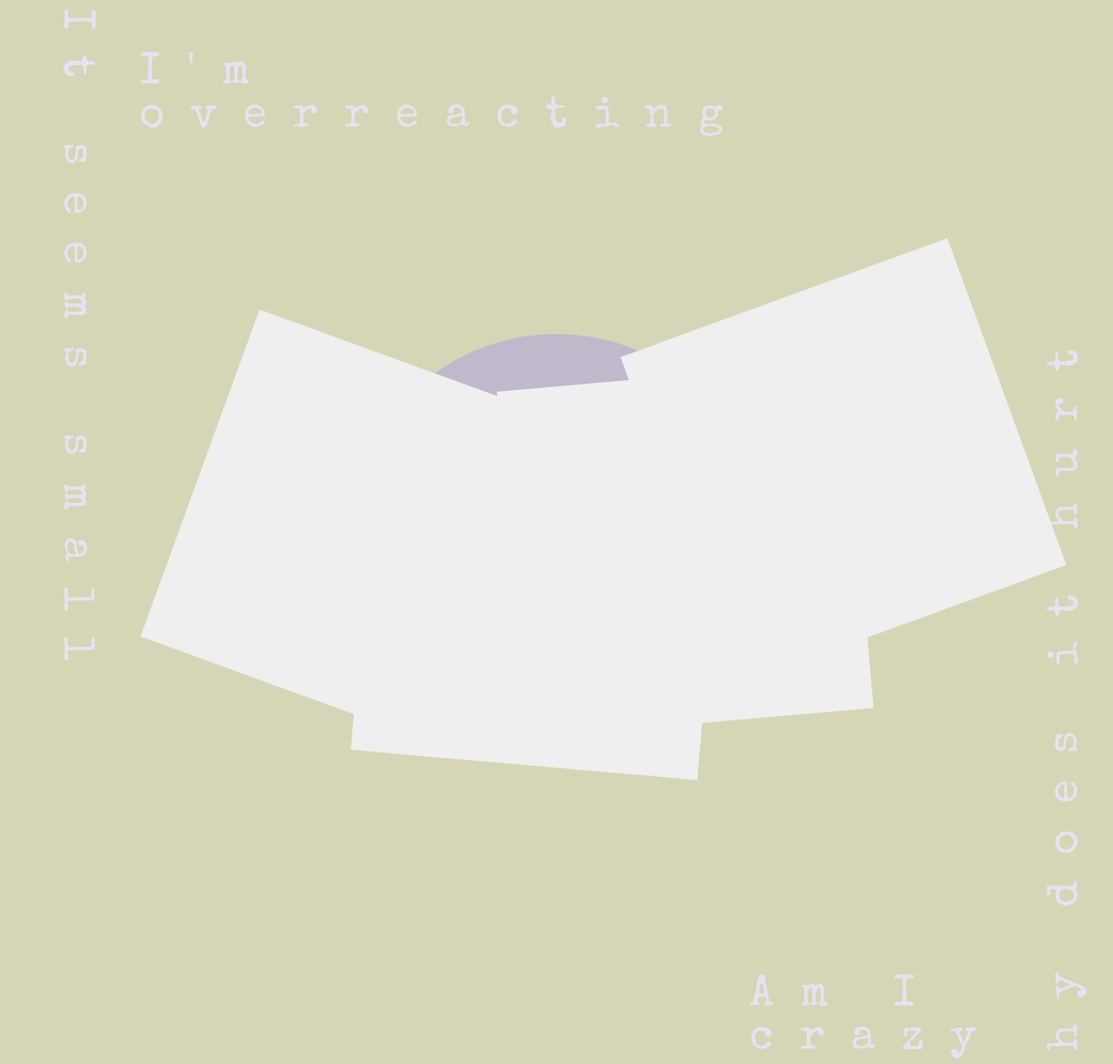
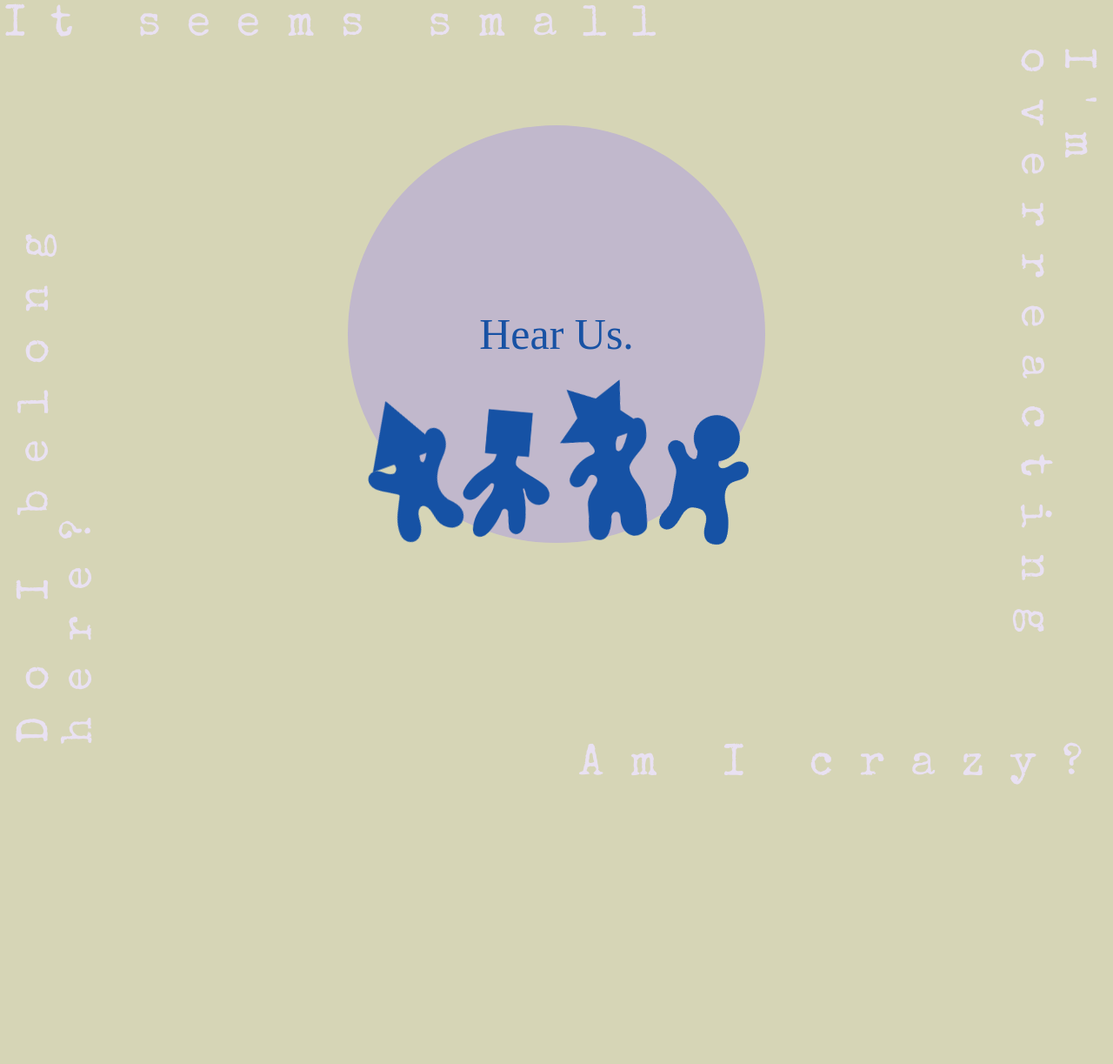
Before and after one commit to jannahho/issuesiteflexbox, a plain HTML site: page index.html in a window 1280 px wide. Shown: the top 1223 px of the page at 87% size. After the commit the page ends 910 px from the top, so only its background shows below. Drawn offline with nearby package versions, Linux system fonts and the light colour scheme; a web font is replaced by a local one.

Commit message:
Saved Work

```diff
--- a/index.html
+++ b/index.html
@@ -17,17 +17,59 @@
 
 </div> -->
 
-  <div class="bordertext">
-      <p class="bord1">It seems small</p>
-      <p class="bord2">Why does it hurt</p>
-      <p class="bord3">I'm overreacting</p>
-      <p class="bord4">Am I crazy</p>
+  <div class="bordertexttop">
+      <p1 class="bord1">It seems small</p1>
   </div>
 
+  <div class="bordertextbottom">
+      <p4 class="bord4">Am I crazy?</p4>
+  </div>
+
+<div class="middle">
+
+  <p2 class="bord2">Do I belong here?</p2>
+
+  <div class="maincontent">
       <div class="centercircle">
         <div class="centertext">Hear Us.</div>
+        <div class="alltxtpagebuttons">
+          <button class="trianglebutton" onclick="openForm1()"><img src="triangle.png" width="100px"></button>
+          <button class="squarebutton" onclick="openForm2()"><img src="square.png" width="100px"></button>
+          <button class="starbutton" onclick="openForm3()"><img src="star.png" width="100px"></button>
+          <button class="circlebutton" onclick="openForm4()"><img src="circle.png" width="100px"></button>
+        </div>
       </div>
 
+      <div class="allthetextpages">
+        <div class="popup" id="textpage1">
+          <h1 class="submissiontext">"I love Asian woman I would marry you guys"</h1>
+          <button onclick="document.location='whycare.html'">Why care?</button>
+          <button onclick="document.location='submitpage.html'">Submit your own story</button>
+          <button type="button" class="btn cancel" onclick="closeForm1()">Close</button>
+        </div>
+
+        <div class="popup" id="textpage2">
+          <h2 class="submissiontext">"You don’t have to worry about getting hired because your Asian”</h2>
+          <button onclick="document.location='whycare.html'">Why care?</button>
+          <button onclick="document.location='submitpage.html'">Submit your own story</button>
+          <button type="button" class="btn cancel" onclick="closeForm2()">Close</button>
+        </div>
+
+        <div class="popup" id="textpage3">
+          <h3 class="submissiontext">The other kids moved away from me when I ate lunch. I threw away the lunch my mom packed me everday for 10 years.</h3>
+          <button onclick="document.location='whycare.html'">Why care?</button>
+          <button onclick="document.location='submitpage.html'">Submit your own story</button>
+          <button type="button" class="btn cancel" onclick="closeForm3()">Close</button>
+        </div>
+
+        <div class="popup" id="textpage4">
+          <h4 class="submissiontext">"You might not understand but this is how we usually word it in English" -professor (I speak English)</h4>
+          <button onclick="document.location='whycare.html'">Why care?</button>
+          <button onclick="document.location='submitpage.html'">Submit your own story</button>
+          <button type="button" class="btn cancel" onclick="closeForm4()">Close</button>
+        </div>
+      </div>
+  </div>
 
   <div class="all txt page javascript functions">
     <script>
@@ -68,47 +110,7 @@
   </div>
       <!-- javascript format from https://www.w3schools.com/howto/howto_js_popup_form.asp -->
 
-<div class="alltxtpagebuttons">
-  <button class="trianglebutton" onclick="openForm1()"></button>
-  <button class="squarebutton" onclick="openForm2()"></button>
-  <button class="starbutton" onclick="openForm3()"></button>
-  <button class="circlebutton" onclick="openForm4()"></button>
-</div>
 
-
-<div class="all the textpages">
-  <div class="popup" id="textpage1">
-    <h1 class="submissiontext">"I love Asian woman I would marry you guys"</h1>
-    <button onclick="document.location='whycare.html'">Why care?</button>
-    <button onclick="document.location='submitpage.html'">Submit your own story</button>
-    <button type="button" class="btn cancel" onclick="closeForm1()">Close</button>
-    </form>
-  </div>
-
-  <div class="popup" id="textpage2">
-    <h2 class="submissiontext">"You don’t have to worry about getting hired because your Asian”</h2>
-    <button onclick="document.location='whycare.html'">Why care?</button>
-    <button onclick="document.location='submitpage.html'">Submit your own story</button>
-    <button type="button" class="btn cancel" onclick="closeForm2()">Close</button>
-    </form>
-  </div>
-
-  <div class="popup" id="textpage3">
-    <h3 class="submissiontext">The other kids moved away from me when I ate lunch. I threw away the lunch my mom packed me everday for 10 years.</h3>
-    <button onclick="document.location='whycare.html'">Why care?</button>
-    <button onclick="document.location='submitpage.html'">Submit your own story</button>
-    <button type="button" class="btn cancel" onclick="closeForm3()">Close</button>
-    </form>
-  </div>
-
-  <div class="popup" id="textpage4">
-    <h4 class="submissiontext">"You might not understand but this is how we usually word it in english" -professor (I speak english)</h4>
-    <button onclick="document.location='whycare.html'">Why care?</button>
-    <button onclick="document.location='submitpage.html'">Submit your own story</button>
-    <button type="button" class="btn cancel" onclick="closeForm4()">Close</button>
-    </form>
-  </div>
-</div>
 
   <div class="all text page hides">
     <!-- javascript format from https://www.w3schools.com/howto/howto_js_popup_form.asp -->
@@ -130,6 +132,10 @@
 
   </div>
 
+  <p3 class="bord3">I'm overreacting</p3>
+
+</div>
+
 </div>
   </body>
 </html>
--- a/style.css
+++ b/style.css
@@ -2,7 +2,7 @@
 @import url('https://fonts.googleapis.com/css2?family=Abyssinica+SIL&family=Special+Elite&display=swap');
 
 body {
-  margin: 0;
+  margin: 5px;
   padding: 0;
   background-color: #D6D5B6;
   font-family: 'Abyssinica SIL', serif;
@@ -10,104 +10,113 @@ body {
 
 .maincontainer {
   display: flex;
+  width: 100%;
+  height: 100%;
+  box-sizing: border-box;
   flex-direction: column;
-  width: 100vmax;
-  height: 100vmax;
-  box-sizing: border-box;
+  justify-content: center;
+  align-items: center;
 }
 
-/* .flextest {
-  box-sizing: border-box;
-  height: 700px;
+.bordertexttop {
   display: flex;
-  padding: 20px;
-}
-
-.one {
-  flex-direction: column;
-  align-items: flex-end;
-  writing-mode: vertical-rl;
-
-}
-
-.two {
-  flex-direction: column;
-  align-self: flex-start;
-  order: 4;
-  writing-mode: vertical-rl;
-
-}
-
-.three {
+  justify-content: flex-start;
   flex-direction: row;
-  justify-content: center;
-  order: 2;
-}
-
-.four {
-  order: 3;
-  flex-direction: row;
-  align-self:flex-end;
-} */
-
-
-.bordertext {
-  display: flex;
   color: #e9e1f2;
   font-size: 50px;
   font-family: 'Special Elite', display;
   letter-spacing: 30px;
   background: none;
-  width: 100vmax;
-  height: 100vmax;
-  box-sizing: border-box;
-  padding: 10px;
+  width: 100%;
+  height: 10%
   order: 0;
-  /* text-overflow: square; */
 }
 
-.bord1 {
-  flex-direction: column;
-  align-items: flex-end;
-  writing-mode: vertical-rl;
-  order:1;
-  /* margin-left: 4px;
-  margin-top: 10px;
-  padding: 4px; */
-}
-.bord2 {
+.bordertextbottom {
+  display: flex;
   flex-direction: row;
   justify-content: flex-end;
-  order: 10;
+  align-items: flex-end;
+  color: #e9e1f2;
+  font-size: 50px;
+  font-family: 'Special Elite', display;
+  letter-spacing: 30px;
+  background: none;
+  width: 100%;
+  height: 10%;
+  order: 100;
+}
+
+/* .bord1 {
+  flex-direction: row;
+  justify-content: flex-start;
+  writing-mode: vertical-rl;
+} */
+.middle{
+  display: flex;
+  flex-direction: row;
+  justify-content: center;
+  width: 100%;
+  height: 100%;
+}
+
+
+.bord2 {
+  box-sizing: border-box;
+  width: 10%;
+  height: 100%;
+  justify-content: flex-start;
   writing-mode: vertical-rl;
   transform: rotate(180deg);
+  order: 2;
+  font-size: 50px;
+  font-family: 'Special Elite', display;
+  letter-spacing: 30px;
+  background: none;
+  color: #e9e1f2;
 
 }
 
 .bord3 {
-  /* flex-direction: row; */
+  align-items: flex-end;
+  writing-mode: vertical-rl;
+  width: 10%;
+  height: 100%;
   justify-content: flex-end;
-  order: 2;
-  flex-flow: row-reverse;
+  order: 5;
+  font-size: 50px;
+  font-family: 'Special Elite', display;
+  letter-spacing: 30px;
+  background: none;
+  color: #e9e1f2;
 }
 
-.bord4 {
-  order: 3;
-  flex-direction: row;
-  align-self: flex-end;
-  /* margin-left: 40px;
-  margin-bottom: 40px;
-  margin-right: 4px; */
+/* .bord4 {
+  flex-direction: column;
+  align-items: flex-start;
+}   */
 
-}
+
 .centertext {
   justify-content: center;
   align-self: center;
-  order: 2;
   font-size: 50px;
+  color: #1852A4;
+  position: absolute;
 }
 
 /* learned from https://code-boxx.com/css-circles-text/ */
+
+.maincontent {
+  display: flex;
+  height: 80%;
+  order: 3;
+  padding: 7%;
+  padding-left: 20%;
+  padding-right: 20%;
+  flex-shrink: 1;
+}
+
 .centercircle {
   box-sizing: border-box;
   background-color: #c1b8cc;
@@ -117,91 +126,71 @@ body {
   height: 60vmin;
   width: 60vmin;
   border-radius: 50%;
-  order: 4;
-  position: absolute;
-  margin-top: 30%;
 }
-/* .centercircle::after {
-  content: "";
-  display: block;
-  padding-bottom: 100%;
-} */
+
 
 .alltxtpagebuttons {
   display: flex;
+  flex-direction: row;
   box-sizing: border-box;
-  align-items: center;
+  align-items: flex-end;
   justify-content: center;
-  flex-direction: row;
+  order: 4;
 }
 
 .trianglebutton {
+  background-color: transparent;
   justify-content: flex-end;
   cursor: pointer;
-  position: absolute;
-  top: 330px;
-  right: 110px;
-  width: 50px; */
-  background: url('https://raw.githubusercontent.com/jannahho/issuesite/main/triangle.png') no-repeat;
-  padding: 200px;
-  background-size: auto;
-  margin: none;
   border: none;
   transform: rotate(-20deg);
+
 }
 .squarebutton {
+  background-color: transparent;
+  border: none;
   justify-content: flex-start;
-  border: none;
-  display: block;
   cursor: pointer;
-  position: absolute;
-  top: 480px;
-  right: 460px;
-  width: 280px; */
-  background: url('https://raw.githubusercontent.com/jannahho/issuesite/main/square.png') no-repeat;
-  padding: 200px;
-  margin: auto;
   transform: rotate(5deg);
 }
 
 .starbutton {
+  background-color: transparent;
+  border: none;
   align-self: flex-end;
-  border: none;
   cursor: pointer;
-  position: absolute;
-  top: 430px;
-  right: 290px;
-  width: 280px; */
-  background: url('https://raw.githubusercontent.com/jannahho/issuesite/main/star.png') no-repeat;
-  padding: 200px;
-  margin: 2px;
   transform: rotate(-5deg);
 }
 
 .circlebutton {
+  background-color: transparent;
+  border: none;
   justify-content: flex-end;
   align-self: flex-end;
-  border: none;
   cursor: pointer;
-  position: absolute;
-  top: 410px;
-  right: 660px;
-  width: 280px; */
-  background: url('https://raw.githubusercontent.com/jannahho/issuesite/main/circle.png') no-repeat;
-  padding: 200px;
-  margin: 2px;
   transform: rotate(20deg);
 }
 
+.allthetextpages {
+  display: flex;
+  box-sizing: border-box;
+  flex-direction: row;
+  justify-content: center;
+  align-items: center;
+}
+
 .popup {
+  display: flex;
+  box-sizing: border-box;
   position: absolute;
-  top: 300px;
-  margin-left: 565px;
-  padding-left: 20px;
-  padding-right: 20px;
+  justify-content: center;
+  align-content: center;
+  width: 500px;
   background-color: #adcfff;
+  padding: 10px;
 }
 
 .submissiontext {
   color: #070c94;
+  text-align: center;
 }
--- a/stylesubmitpage.css
+++ b/stylesubmitpage.css
@@ -2,37 +2,51 @@
 @import url('https://fonts.googleapis.com/css2?family=Abyssinica+SIL&family=Special+Elite&display=swap');
 
 body {
+  background: url(squigglelight.png);
   background-color: #D6D5B6;
   font-family: 'Abyssinica SIL', serif;
   color: #4D5C74;
 }
 
+.maincontainer{
+  display: flex;
+  box-sizing:border-box;
+  height: 100vh;
+  width: 100vw;
+  flex-direction: column;
+  justify-content: center;
+  align-items: center;
+  padding: 20px;
+
+}
+
 h1{
   text-align: center;
-  margin-top: 100px;
 }
 
 .submittext {
   text-align: center;
   color: #1852A4;
-  position: absolute;
   bottom: 50%;
   width: 100%;
+  font-size: 50px;
+}
+
+a {
+  color: #1852A4;
 }
 
 /* learned from https://code-boxx.com/css-circles-text/ */
 .submitcircle {
+  display: flex;
   height: 500px;
   width: 500px;
-  position: relative;
-  line-height: 0;
   background-color: #c1b8cc;
   border-radius: 50%;
   margin-top: 60px;
   margin-bottom: 40px;
-  left: 480px;
-  display: block;
-  font-size: 50px;
+  justify-content: center;
+  align-items: center;
 }
 
 .submitcircle::after {
@@ -41,20 +55,9 @@ h1{
   padding-bottom: 100%;
 }
 
-/* bug? was working and then refreshed and it changed */
-/* .squiggle1{
-  display: inline-block;
-  float:left;
-  width: 310px;
-  margin-left: 60px;
-  margin-top: 40px;
-}
+.buttons {
+  display: flex;
+  width: 200px;
+  justify-content: center;
 
 }
-.squiggle2{
-  display: inline-block;
-  float: right;
-  width: 310px;
-  margin-right: 60px;
-  margin-top: 40px;
-} */
--- a/whycare.css
+++ b/whycare.css
@@ -1,18 +1,83 @@
 
 @import url('https://fonts.googleapis.com/css2?family=Abyssinica+SIL&family=Special+Elite&display=swap');
 
+.maincontainer {
+  box-sizing: border-box;
+  display: flex;
+  width: 100vw;
+  height:100vh;
+  flex-direction: column;
+  padding: 30px;
+  justify-content: center;
+  align-items: center;
+}
+
+.contentcontainer {
+  box-sizing: border-box;
+  display: flex;
+  width: 80vw;
+  height: 80vh;
+  flex-direction: row;
+  justify-content: center;
+  align-items: center;
+}
+
+.quotescolumn {
+  display: flex;
+  box-sizing: border-box;
+  width: 30vw;
+  height: 80vh;
+  flex-flow: column;
+  justify-content: flex-start;
+}
+
+.textcolumn {
+  display: flex;
+  box-sizing: border-box;
+  width: 50vw;
+  height: 80vh;
+  flex-flow: column;
+  justify-content: flex-start;
+  padding-left: 40px;
+  padding-top: 100px;
+}
+
 body {
-  background-image: url(squigglelight.png);
+  background: url(squigglelight.png);
   background-color: #e9e1f2;
+  background-size: cover;
   font-family: 'Abyssinica SIL', serif;
-  margin-left: 100px;
-  margin-right: 100px;
-  line-height: 30px;
-  text-align: center;
-  justify-content: center;
+}
+
+/* speech bubble div shape from https://css-tricks.com/the-shapes-of-css/#aa-talk-bubble-shape */
+.bubble {
+  width: 25vw;
+   height: 40vh;
+   background: #f0f0e5;
+   position: relative;
+   -moz-border-radius: 30px;
+   -webkit-border-radius: 30px;
+   border-radius: 30px;
+   padding: 16px;
+}
+.bubble:before {
+    content: "";
+    position: absolute;
+    right: 100%;
+    top: 30px;
+    width: 0;
+    height: 0;
+    border-top: 13px solid transparent;
+    border-right: 26px solid #f0f0e5;
+    border-bottom: 13px solid transparent;
+  }
+
+#bubble5 {
+  padding-top: 0px;
 }
 
 h1{
+  justify-content: flex-start;
   text-align: center;
   font-size: 60px;
   color: #1852A4;
@@ -20,25 +85,39 @@ h1{
 
 .quote {
   text-align: center;
-  font-size: 25px;
+  font-size: 15px;
   font-style: italic;
   font-weight: bold;
-  letter-spacing: 2px;
   color: #4D5C74;
-
 }
 
 .text {
+  align-items: flex-end;
   text-align: center;
+  text-align: justify;
   font-size: 20px;
-  letter-spacing: 0px;
-  word-spacing: 0px;
   color: #0e0754;
 }
 
+.buttons {
+  display: flex;
+  justify-content: center;
+  padding-bottom: 20px;
+}
+
+p6 {
+  align-items: flex-start;
+  text-align: center;
+  text-align: justify;
+  font-size: 15px;
+  color: #0e0754;
+  flex-wrap: wrap;
+}
 
 p10 {
-  text-align: center;
+  display: flex;
+  align-items: flex-end;
+  justify-content: center;
   font-size: 10px;
   color: black;
 }
```
Also changed, not shown: submitpage.html (+6 -0 lines), whycare.html (+55 -10 lines). Lines whose indentation alone changed are shown as unchanged.
